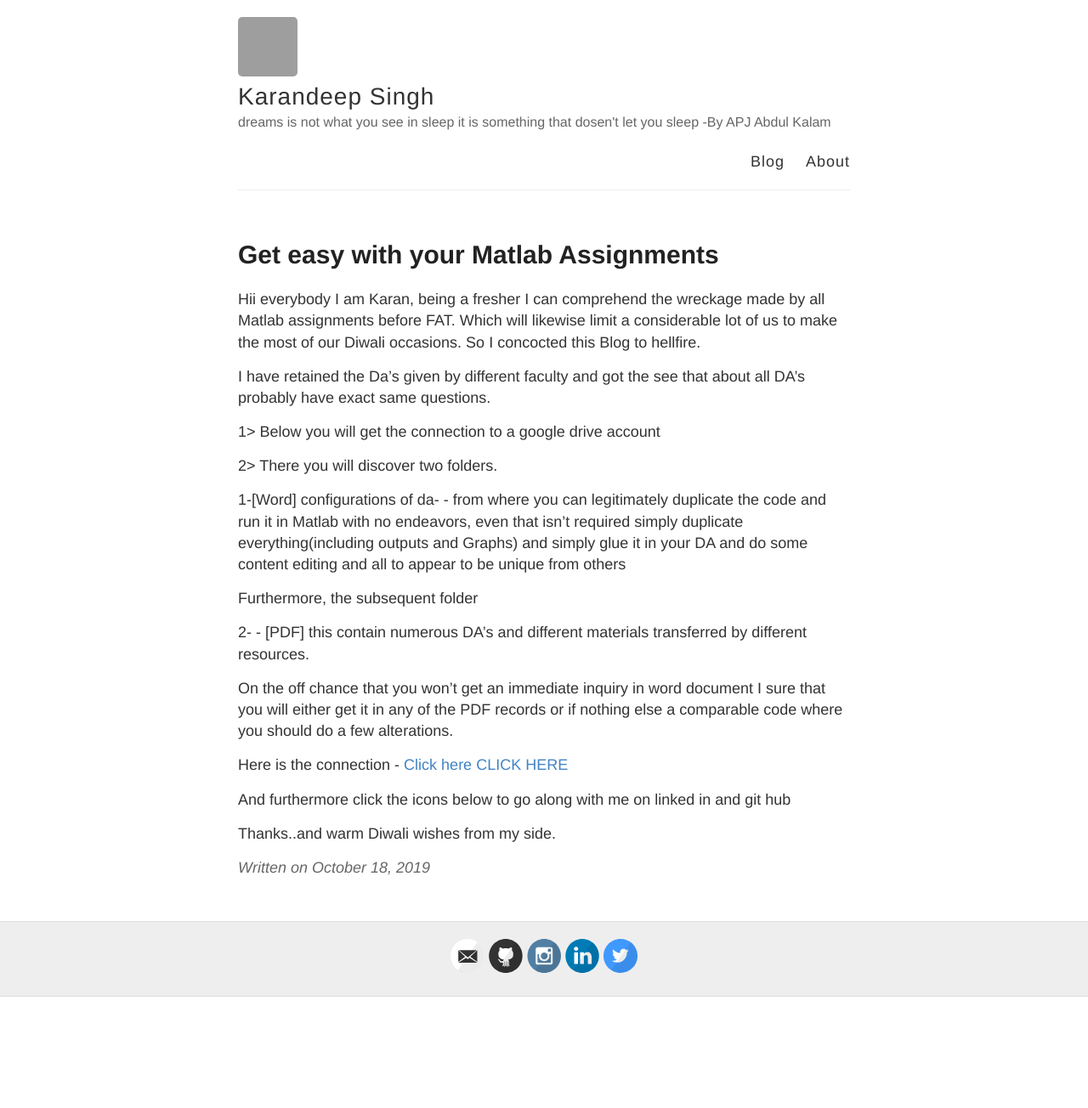
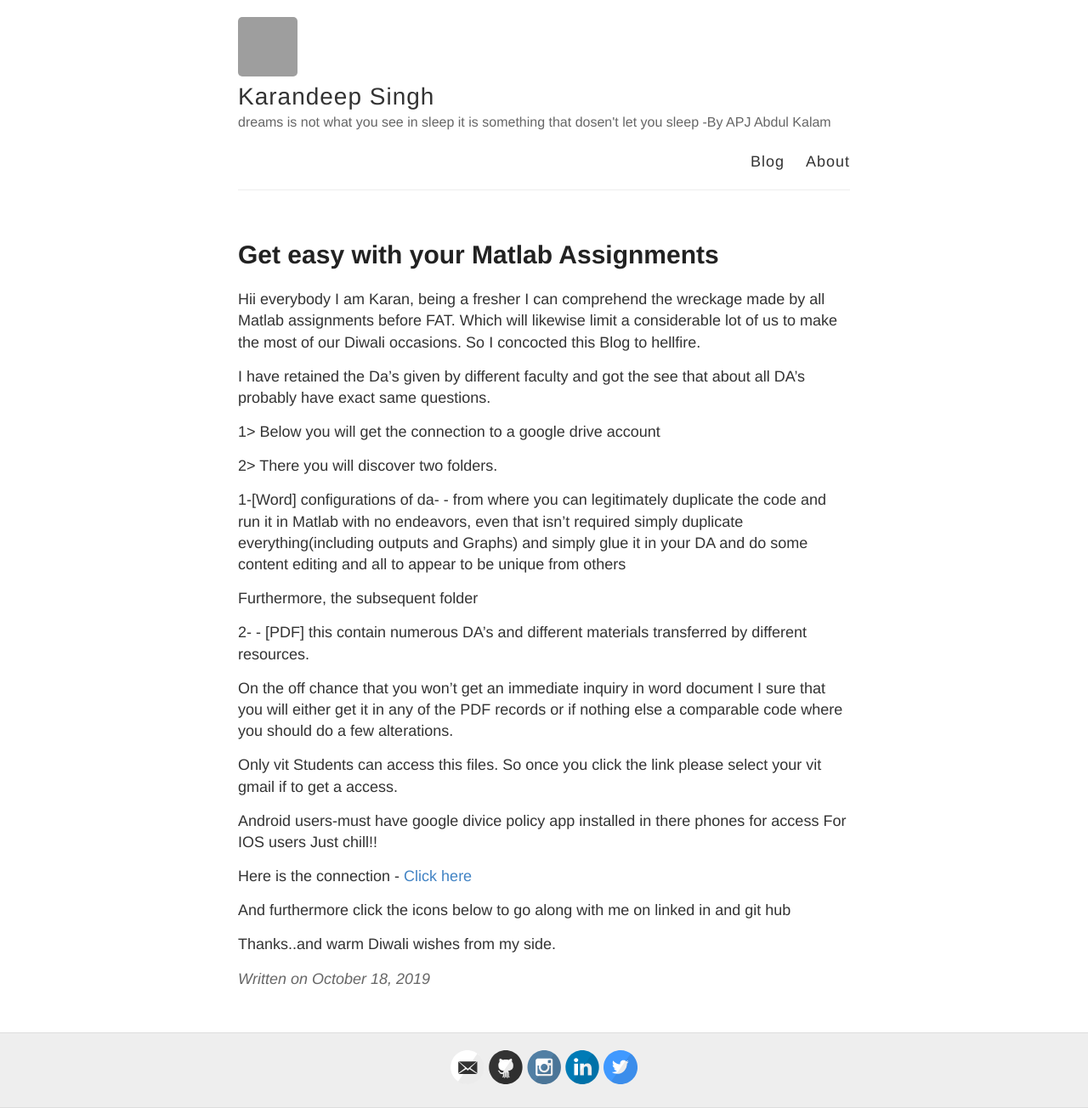
Before and after one commit to KarandeepSinghCoder/blog, a Jekyll site: the page built from _posts/2019-10-18-Get easy with your matlab assignments.md, in a window 1280 px wide. Shown: the whole page at 85% size. Built offline with Jekyll 4.4.1, drawn with Linux system fonts in a browser that asks for light colours; before the commit the page ends 1173 px from its top, so only the background shows below that; grey boxes are pictures that could not be loaded.

Commit message:
New post

```diff
--- a/_posts/2019-10-18-Get easy with your matlab assignments.md
+++ b/_posts/2019-10-18-Get easy with your matlab assignments.md
@@ -18,8 +18,12 @@ Furthermore, the subsequent folder
 
 On the off chance that you won't get an immediate inquiry in word document I sure that you will either get it in any of the PDF records or if nothing else a comparable code where you should do a few alterations.
 
+Only vit Students can access this files. So once you click the link please select your vit gmail if to get a access.
+
+Android users-must have google divice policy app installed in there phones for access
+For IOS users Just chill!!
+
 Here is the connection - [Click here](http://tiny.cc/hqmpez)
-<a href="http://tiny.cc/hqmpez">CLICK HERE</a>
 
 And furthermore click the icons below to go along with me on linked in and git hub
 
```
